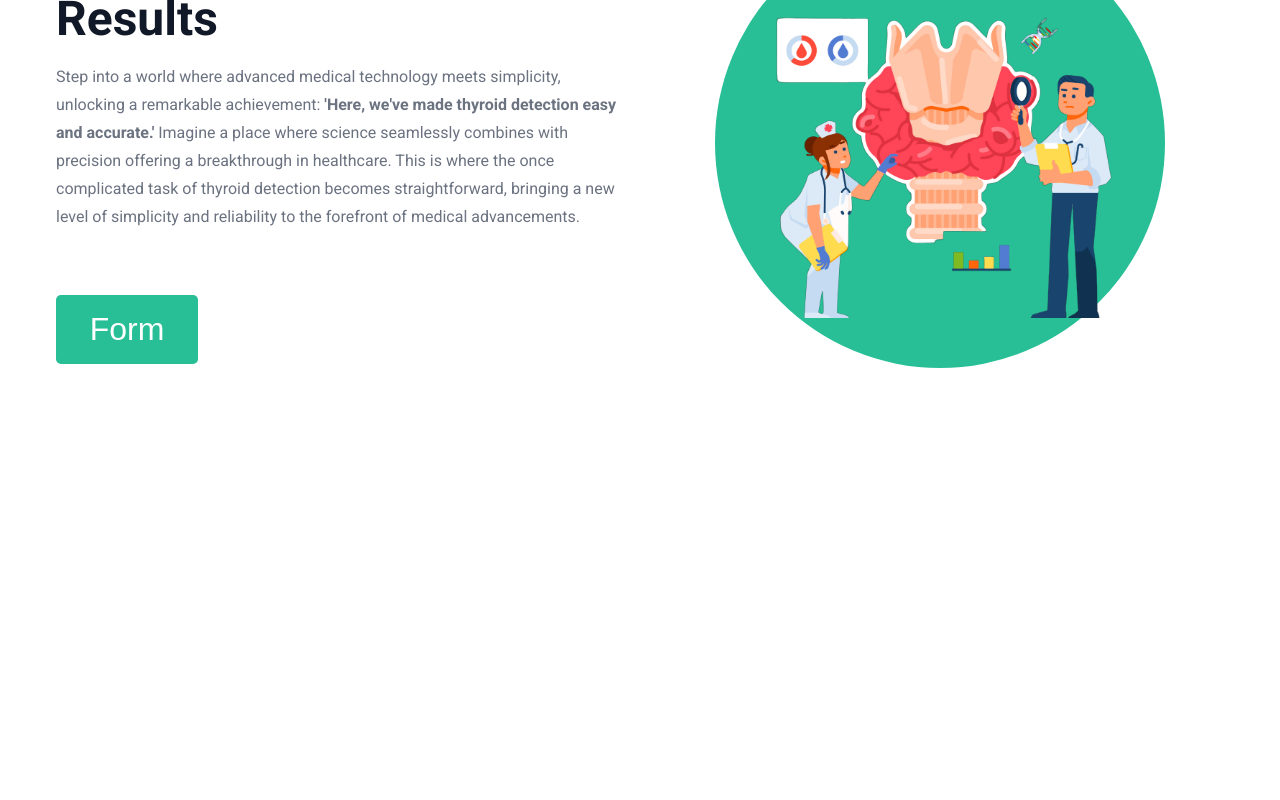
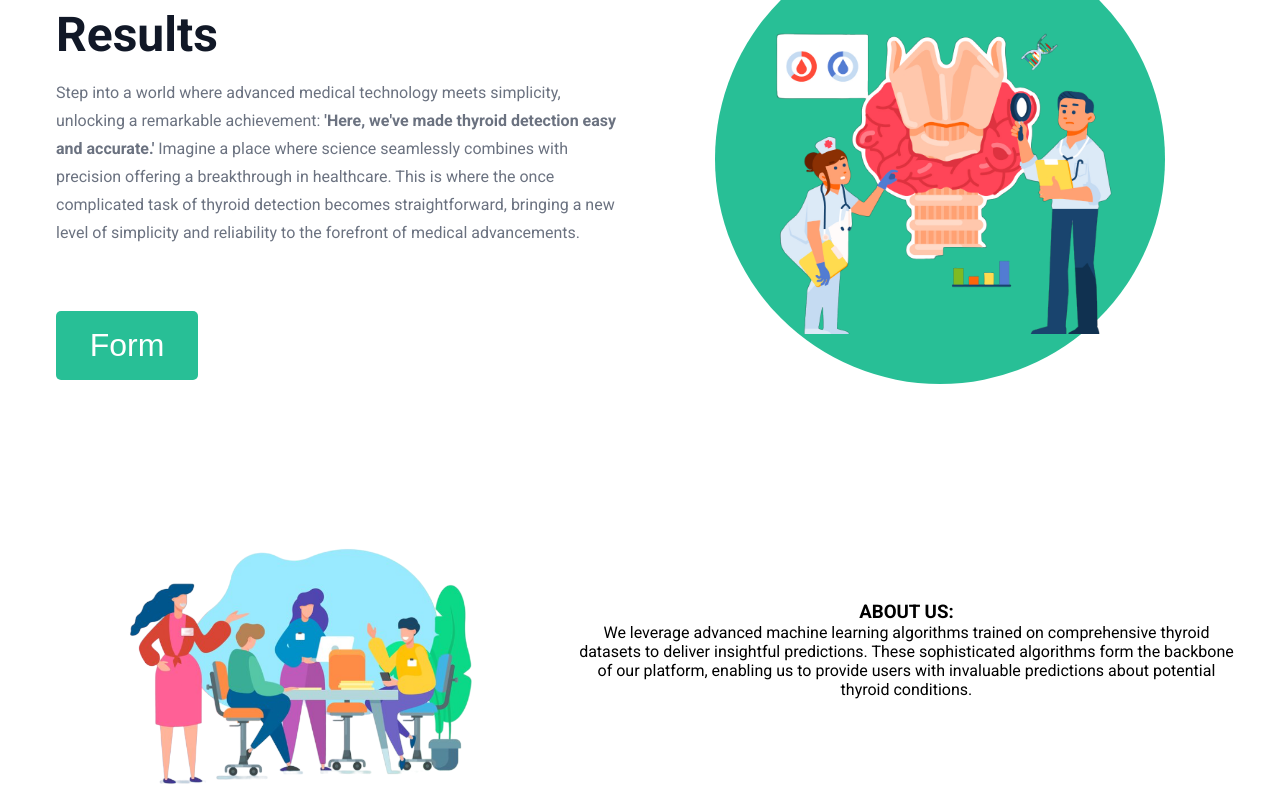
Before and after one commit to Durga-prasad-1/G63ps, a React (Create React App) app in the folder Frontend/: page / in a window 1280 px wide. Shown: the part 229-1029 px from the top of the page. Before the commit the page ends 810 px from the top, so only its background shows below. Built offline with nearby package versions, Linux system fonts and the light colour scheme.

Commit message:
added about us info

```diff
--- a/Frontend/src/components/home/Home.jsx
+++ b/Frontend/src/components/home/Home.jsx
@@ -1,5 +1,6 @@
 import React from "react";
 import "./style_home.css";
+import about from "../images/about1.png"
 import homePhoto from "../images/original.png";
 import { Link } from "react-router-dom";
 
@@ -9,6 +10,7 @@ function Home(props){
     props.func(true); // this is for navbar status
     }
     return(
+        <div>
     <div className="container body">
 
 
@@ -27,7 +29,15 @@ function Home(props){
             <Link to="/form" ><button className="form_button" onClick={setNav}>Form</button></Link>
             </div>
         </header>
+        </div>
+        <div className="about" id="about">
+            <img src={about} alt="about" />
+            <p>
+                <h3>ABOUT US:</h3>
+                We leverage advanced machine learning algorithms trained on comprehensive thyroid datasets to deliver insightful predictions. These sophisticated algorithms form the backbone of our platform, enabling us to provide users with invaluable predictions about potential thyroid conditions.
+            </p>
 
+        </div>
         </div>
 
         );
--- a/Frontend/src/components/home/style_home.css
+++ b/Frontend/src/components/home/style_home.css
@@ -31,7 +31,7 @@ font-family: "Roboto", sans-serif;
 }
 
 .container {
-min-height: 91vh;
+min-height: 75vh;
 max-width: 1200px;
 margin: auto;
 display: flex;
@@ -209,6 +209,22 @@ text-decoration: none;
 .form_button:hover {
     background-color: var(--primary-color-dark);
     }
+/*about css */
+.about{
+    max-width: 1200px;
+    min-height: 30vh;
+    margin: 0 auto;
+    font-family: "Roboto", sans-serif;
+    display: grid;
+    text-align: center;
+    grid-template-columns: 0.5fr 2fr;
+    place-content: center;
+    align-items: center;
+}
+.about img {
+    height: 300px;
+}
+
 @media (width < 900px) {
 /* .nav__links {
     display: none;
--- a/Frontend/src/components/navbar/navbar.css
+++ b/Frontend/src/components/navbar/navbar.css
@@ -1,11 +1,15 @@
 .nav {
-    padding: 2rem 1rem 0rem 1rem;
+    padding: 2rem 1rem 1rem 1rem;
     display: flex;
     align-items: center;
     justify-content: space-between;
     font-family: "Roboto", sans-serif;
     gap: 1rem;
     max-width: 98vw;
+    position: sticky;
+    top: 0;
+    background-color: white;
+    z-index: 101;
     }
 
     .nav__logo {
--- a/Frontend/src/components/navbar/navbar.jsx
+++ b/Frontend/src/components/navbar/navbar.jsx
@@ -6,7 +6,12 @@ import "./navbar.css"
 
 function Navbar(){
     const [showMediaIcons, setShowMediaIcons] = useState(false);
-
+    const scrollToDiv = () => {
+        const element = document.getElementById('about');
+        if (element) {
+            element.scrollIntoView({ behavior: 'smooth' });
+        }
+    }
 
     return(
         <nav className="nav">
@@ -15,7 +20,7 @@ function Navbar(){
             showMediaIcons ? "nav__links mobile_menu_links" : "nav__links"
             }>
             <li className="link"><NavLink className="bb" to="/" target="_parent">Home</NavLink></li>
-            <li className="link"><NavLink className="bb" to="/about">About Us</NavLink></li>
+            <li className="link " onClick={scrollToDiv}><span className="bb">About Us</span></li>
             <li className="link"><NavLink className="bb" to ="/contact">Contact</NavLink></li>
 
             <li className="link" ><NavLink to="/login"   target="_parent"><button className="btn" id="log">Log in</button></NavLink></li>
--- a/Frontend/src/components/navbar/navlink2.jsx
+++ b/Frontend/src/components/navbar/navlink2.jsx
@@ -6,6 +6,12 @@ import "./navbar.css"
 
 function Navbar2(props){
     const [showMediaIcons, setShowMediaIcons] = useState(false);
+    const scrollToDiv = () => {
+        const element = document.getElementById('about');
+        if (element) {
+            element.scrollIntoView({ behavior: 'smooth' });
+        }
+    }
     const navigate = useNavigate();
     function showPermission(){
         let show = document.querySelector("#permission");
@@ -29,7 +35,7 @@ function Navbar2(props){
                 showMediaIcons ? "nav__links mobile_menu_links" : "nav__links"
                 }>
                 <li className="link"><NavLink className="bb" to="/"  onClick={props.func(true)}>Home</NavLink></li>
-                <li className="link"><NavLink className="bb" to="/about">About Us</NavLink></li>
+                <li className="link " onClick={scrollToDiv}><span className="bb">About Us</span></li>
                 <li className="link"><NavLink className="bb" to ="/contact">Contact</NavLink></li>
                 <li className="link" ><button className="btn" onClick={showPermission} >Logout</button></li>
                 </ul>
```
Also changed, not shown: Frontend/src/components/images/about1.png (added).
